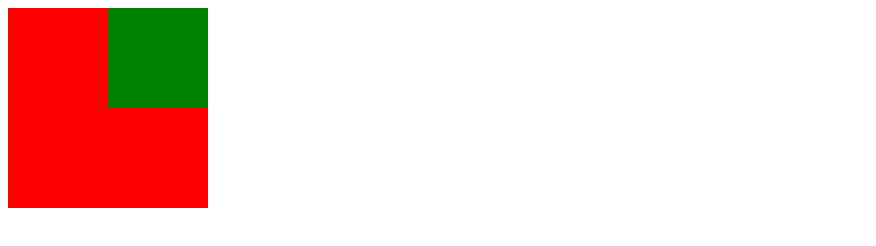
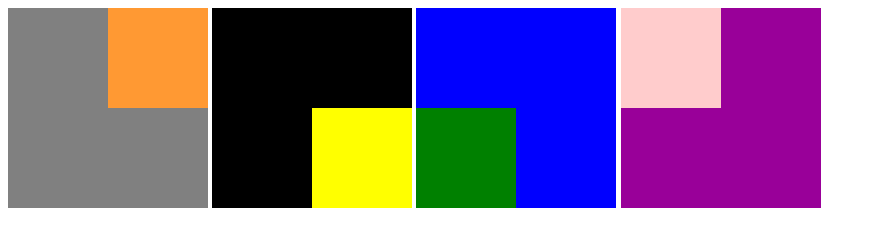
Before and after one commit to BOZ2323/spiced, a plain HTML site: page assessment/part1/b/index.html in a window 1280 px wide. Shown: the whole page, without its empty margins (0-876 px from the left). Drawn offline with Linux system fonts and the light colour scheme.

Commit message:
Finished part1 b

```diff
--- a/assessment/part1/b/index.html
+++ b/assessment/part1/b/index.html
@@ -7,10 +7,15 @@
 <body>
   <div id="box_one">
     <div id="small_one">
-    <div id="tiny_one"></div>
   </div>
-  <div id="box_one">
-    <div id="small_one"></div>
+  <div id="box_two">
+    <div id="small_two">
+  </div>
+  <div id="box_three">
+    <div id="small_three">
+  </div>
+  <div id="box_four">
+    <div id="small_four">
   </div>
 
     <!-- Write html to reproduce the layout you see in images/boxes.png. Add CSS
--- a/assessment/part1/b/stylesheet.css
+++ b/assessment/part1/b/stylesheet.css
@@ -2,10 +2,10 @@
 See index.html for instructions.
 */
 #box_one {
-    position: relative;
+    position: fixed;
     width: 200px;
     height: 200px;
-    background: red;
+    background: grey;
 }
 #box_one #small_one{
     position: absolute;
@@ -13,19 +13,50 @@ See index.html for instructions.
     height: 50%;
     top: 0px;
     right: 0px;
-    background: green;
+    background: #ff9933;
 }
 #box_two {
-    position: relative;
+    position: fixed;
+    left: 212px;
     width: 200px;
     height: 200px;
-    background: blue;
+    background: black;
 }
 #box_two #small_two{
     position: absolute;
     width: 50%;
     height: 50%;
-    top: 0px;
+    top: 100px;
     right: 0px;
     background: yellow;
 }
+#box_three {
+    position: fixed;
+    left: 416px;
+    width: 200px;
+    height: 200px;
+    background: blue;
+}
+#box_three #small_three{
+    position: absolute;
+    width: 50%;
+    height: 50%;
+    bottom: 0px;
+    left: 0px;
+    background: green;
+}
+#box_four {
+    position: fixed;
+    left: 621px;
+    width: 200px;
+    height: 200px;
+    background: #990099;
+}
+#box_four #small_four{
+    position: absolute;
+    width: 50%;
+    height: 50%;
+    top: 0px;
+    right: 100px;
+    background: #ffcccc;
+}
```
